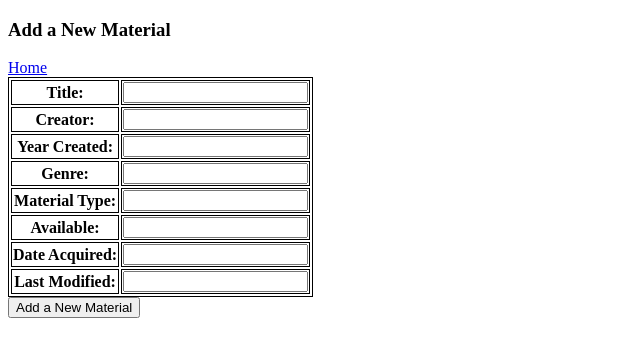
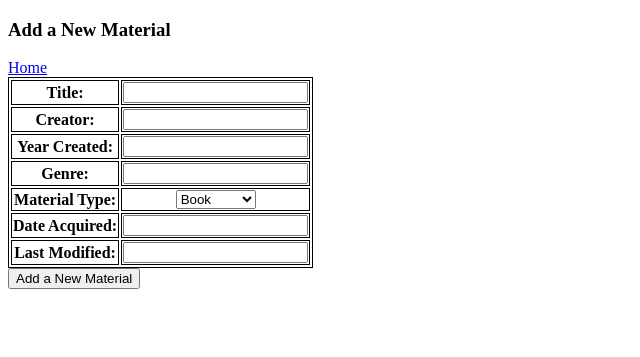
Before and after one commit to ajfinn/proj, a Flask app: page /add_materials in a window 1280 px wide. Shown: the top 357 px of the page, without its empty margins (0-640 px from the left). Run offline with Flask 2, Linux system fonts and the light colour scheme; lists and menus that the app fills with data are empty; parts of the project's set-up code (start-up, migrations or seed data) failed here and were passed over.

Commit message:
Add isn't working atm

```diff
--- a/app.py
+++ b/app.py
@@ -26,7 +26,7 @@ app.config['SQLALCHEMY_TRACK_MODIFICATIONS'] = False # silence the deprecation w
 db = SQLAlchemy(app)
 
 class group5_wbpl_materials(db.Model):
-    MaterialsID = db.Column(db.String(15), primary_key=True)
+    MaterialsID = db.Column(db.Integer, primary_key=True)
     Title = db.Column(db.String(255))
     Creator = db.Column(db.String(255))
     YearCreated = db.Column(db.String(255))
@@ -56,10 +56,9 @@ def index():
 @app.route('/add_materials', methods=['GET','POST'])
 def add_materials():
     form = MaterialsForm()
-    avl = ['True', 'False']
-    mtype = ['Book', 'Movie', 'Music', 'Magazine']
     if form.validate_on_submit():
-        material = group5_wbpl_materials(Title=form.Title.data, Creator=form.Creator.data, YearCreated = form.YearCreated.data, Genre = form.Genre.data, MaterialType = form.MaterialType.data, Available = form.Available.data, DateAcquired=form.DateAcquired.data, LastModified=form.LastModified.data)
+        avl = 1
+        material = group5_wbpl_materials(Title=form.Title.data, Creator=form.Creator.data, YearCreated = form.YearCreated.data, Genre = form.Genre.data, MaterialType = form.MaterialType.data, Available = avl, DateAcquired=form.DateAcquired.data, LastModified=form.LastModified.data)
         db.session.add(material)
         db.session.commit()
         return redirect('/')
--- a/templates/add_materials.html
+++ b/templates/add_materials.html
@@ -28,11 +28,14 @@
       </tr>
       <tr>
         <th>{{form.MaterialType.label('Material Type:')}}</th>
-        <th>{{form.MaterialType}}</th>
-      </tr>
-      <tr>
-        <th>{{form.Available.label}}</th>
-        <th>{{form.Available}}</th>
+        <th>
+          <select name="Material Type">
+            <option value="Book">Book</option>
+            <option value="Movie">Movie</option>
+            <option value="Music">Music</option>
+            <option value="Magazine">Magazine</option>
+          </select>
+        </th>
       </tr>
       <tr>
         <th>{{form.DateAcquired.label('Date Acquired:')}}</th>
--- a/templates/index.html
+++ b/templates/index.html
@@ -19,7 +19,7 @@
                 <th>Type</th>
                 <th>Title</th>
                 <th>Author</th>
-                <th>Year</th>
+                <th>Year Created</th>
                 <th>Genre</th>
                 <th>Available</th>
                 <th>Date Aquired</th>
```
